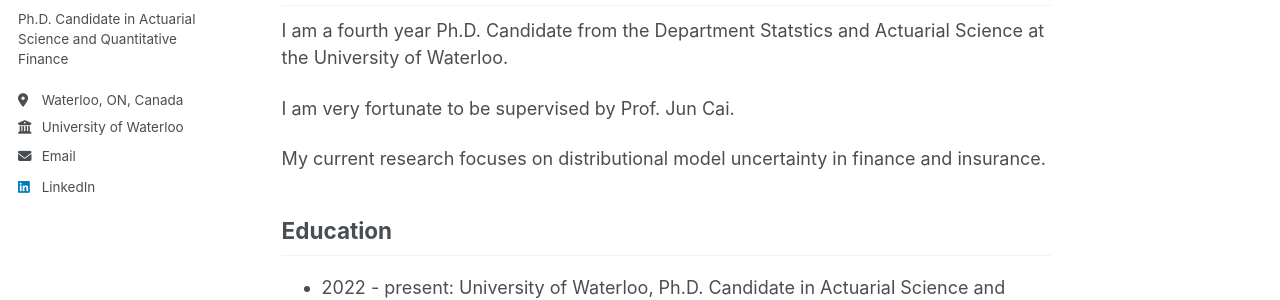
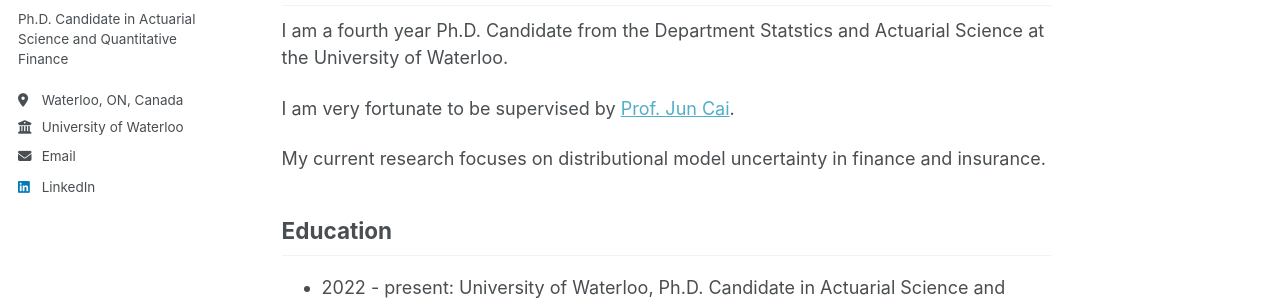
Before and after one commit to ZhiqiaoSong/zhiqiaosong.github.io, a Jekyll site: the page built from _pages/about.md, in a window 1280 px wide and 1273 px high. Shown: the part 266-566 px from the top of the window. Built offline with Jekyll 4.4.1, drawn with Linux system fonts in a browser that asks for light colours; a script that is not in the unit is left out; part of the change alters nothing that is shown.

```diff
--- a/_pages/about.md
+++ b/_pages/about.md
@@ -15,7 +15,7 @@ Welcome! I'm Zhiqiao 👋 Thanks for visiting me webpage.
 
 I am a fourth year Ph.D. Candidate from the Department Statstics and Actuarial Science at the University of Waterloo.
 
-I am very fortunate to be supervised by Prof. Jun Cai.
+I am very fortunate to be supervised by [Prof. Jun Cai](https://sas.uwaterloo.ca/~jcai/).
 
 My current research focuses on distributional model uncertainty in finance and insurance.
 
```
